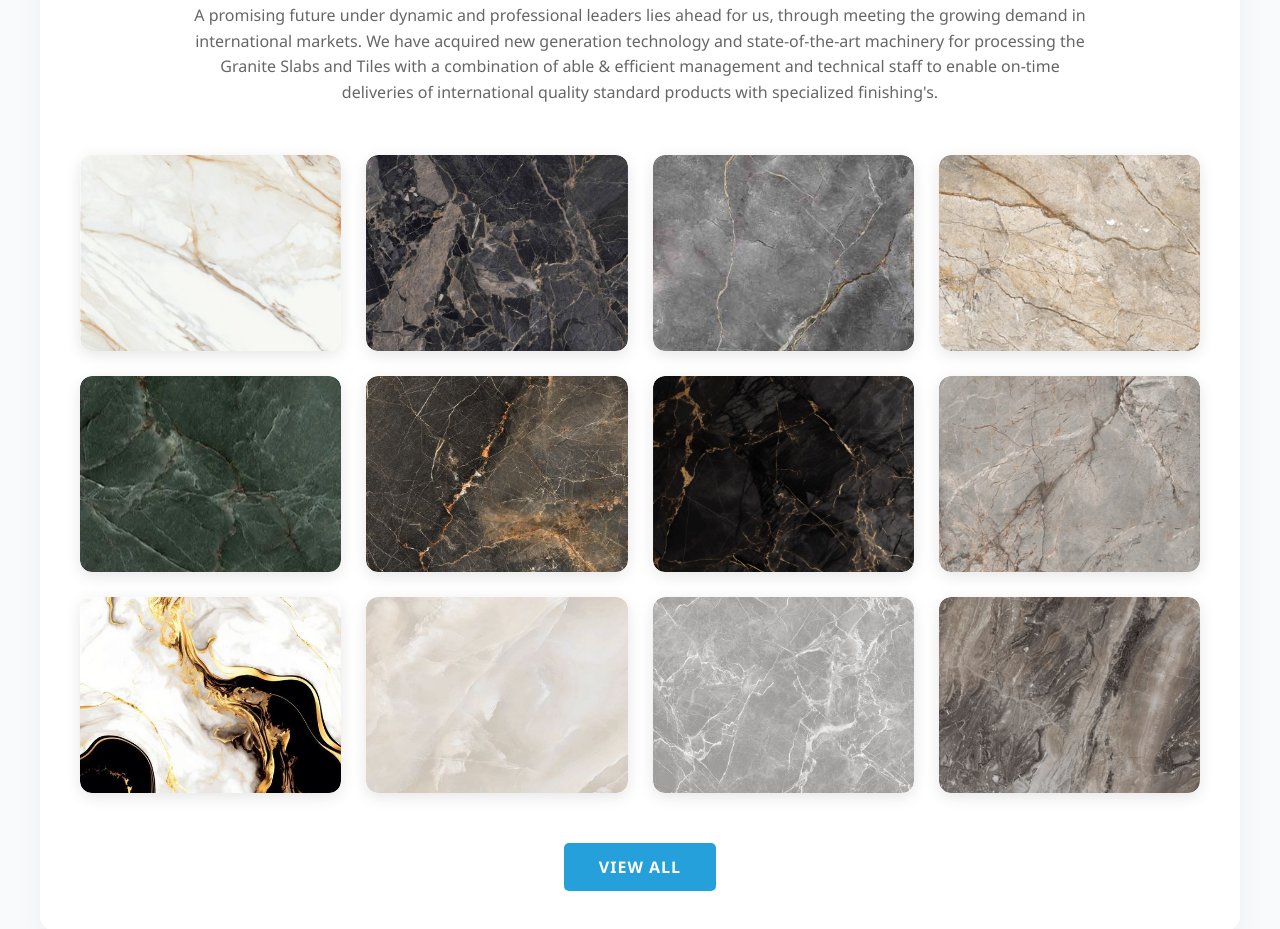
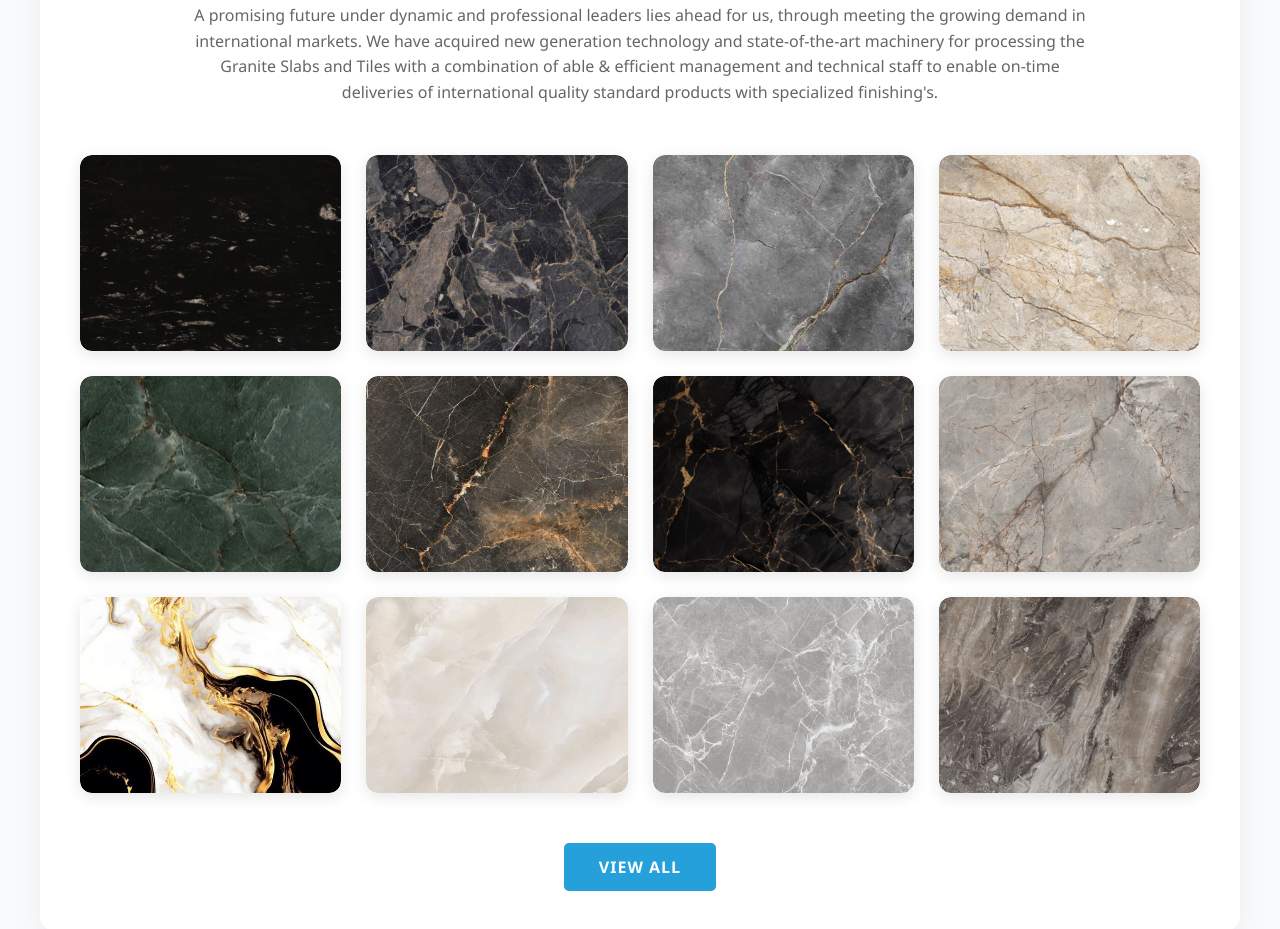
Before and after one commit to Periyasamy2002/uieffect, a plain HTML site: page index.html in a window 1280 px wide. Shown: the part 1643-2572 px from the top of the page. Drawn offline with nearby package versions, Linux system fonts and the light colour scheme.

Commit message:
first commit3

```diff
--- a/index.html
+++ b/index.html
@@ -1333,7 +1333,7 @@
 
         <div class="product-grid">
             <div class="product-card">
-                <img src="images/t1.jpeg" alt="Granite 1">
+                <img src="./Images/COSMIC-BLACK-scaled.jpg" alt="Granite 1">
                 <div class="product-overlay">
                     <h3 class="overlay-title">Black Galaxy</h3>
                 </div>
```
